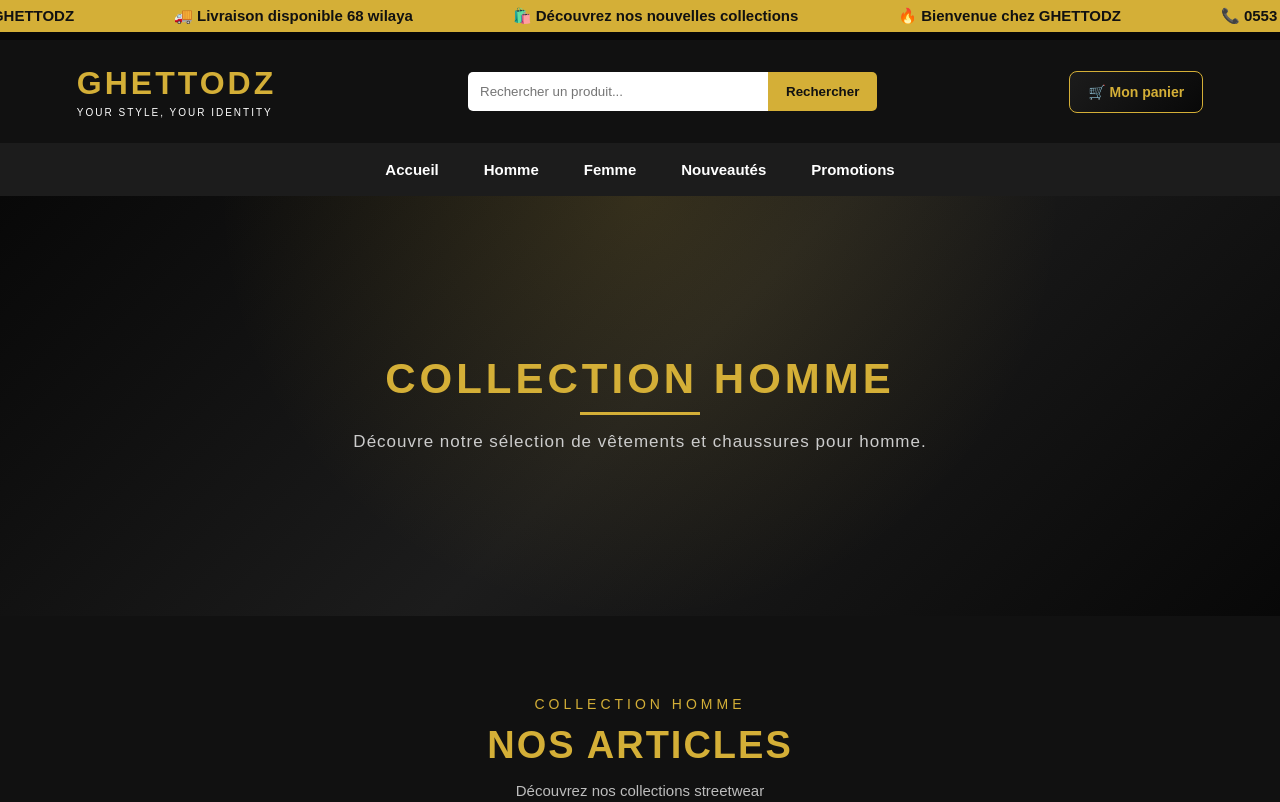
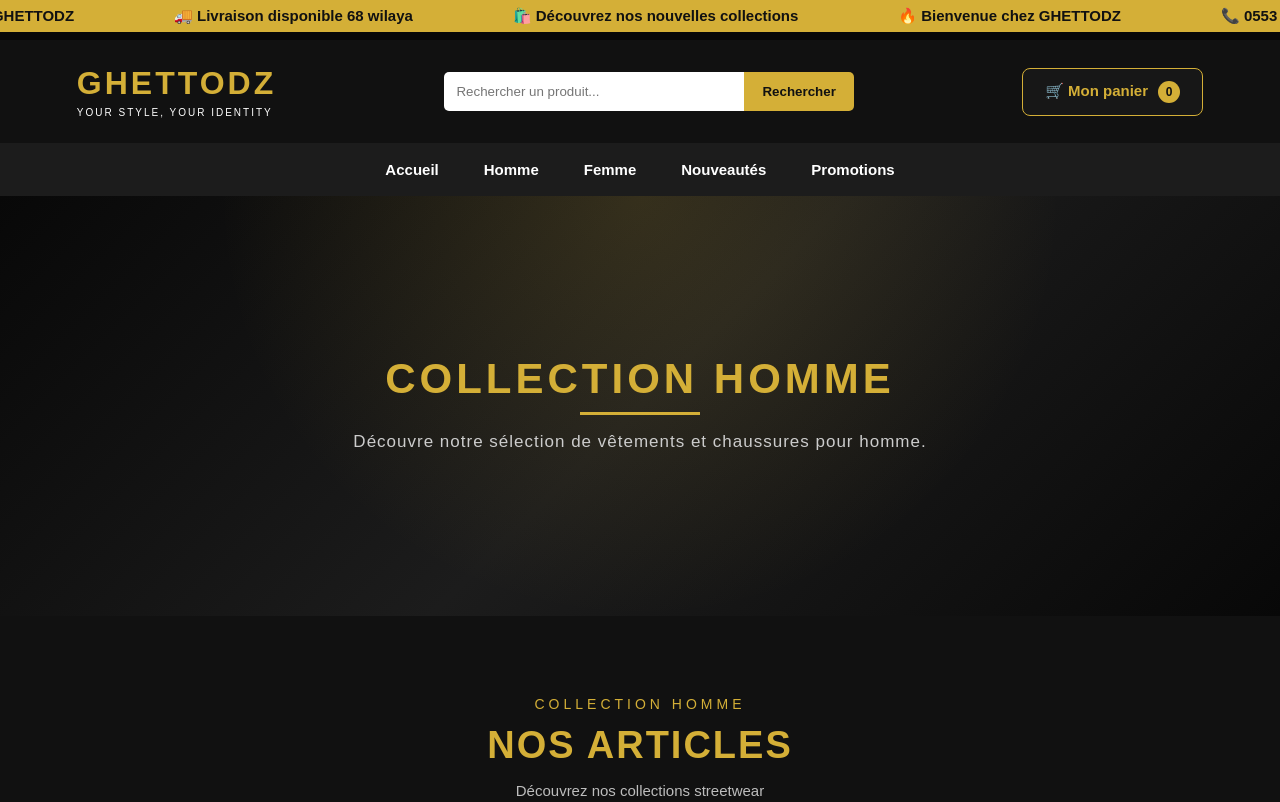
Before and after one commit to rabah687/GHETTODZ, a plain HTML site: page 2homme.html in a window 1280 px wide. Shown: the top 802 px of the page. Drawn offline with Linux system fonts and the light colour scheme.

Commit message:
panier compteur java script

```diff
--- a/2homme.html
+++ b/2homme.html
@@ -36,8 +36,18 @@
                 <button type="button">Rechercher</button>
             </div>
 
-            <div class="panier">
-                🛒 Mon panier
+
+
+<div class="panier">
+    <a href="./6panier.html">
+        🛒 Mon panier
+        <span id="compteur-panier">0</span>
+    </a>
+</div>
+
+
+
+
             </div>
 
         </div>
@@ -808,12 +818,67 @@ document.getElementById("ajouter-oversize").addEventListener("click", function (
     });
 
     localStorage.setItem("panierGHETTODZ", JSON.stringify(panier));
+    mettreAJourCompteurPanier();
 
     message.textContent = "T-shirt Oversize ajouté au panier !";
     message.style.color = "#d4af37";
 
 });
 
+
+/* COMPTEUR AUTOMATIQUE DU PANIER */
+
+function mettreAJourCompteurPanier() {
+    const compteur = document.getElementById("compteur-panier");
+
+    if (!compteur) {
+        return;
+    }
+
+    let panier = JSON.parse(
+        localStorage.getItem("panierGHETTODZ")
+    ) || [];
+
+    let nombreArticles = panier.reduce((total, article) => {
+        return total + Number(article.quantite || 1);
+    }, 0);
+
+    compteur.textContent = nombreArticles;
+}
+
+// Actualiser le compteur quand la page s'ouvre
+document.addEventListener("DOMContentLoaded", function () {
+    mettreAJourCompteurPanier();
+});
+
+// Actualiser le compteur si le panier change dans un autre onglet
+window.addEventListener("storage", function (event) {
+    if (event.key === "panierGHETTODZ") {
+        mettreAJourCompteurPanier();
+    }
+});
+
+function mettreAJourCompteurPanier() {
+    let panier = JSON.parse(
+        localStorage.getItem("panierGHETTODZ")
+    ) || [];
+
+    let compteur = document.getElementById("compteur-panier");
+
+    if (compteur) {
+        let total = panier.reduce(function (somme, article) {
+            return somme + Number(article.quantite || 1);
+        }, 0);
+
+        compteur.textContent = total;
+    }
+}
+
+// Afficher le nombre de produits dès l'ouverture de la page
+mettreAJourCompteurPanier();
+
+// Actualiser si le panier change dans un autre onglet
+window.addEventListener("storage", mettreAJourCompteurPanier);
     </script>
 
 </body>
--- a/css/style.css
+++ b/css/style.css
@@ -3434,3 +3434,98 @@ body {
     margin-bottom: 50px;
     text-shadow: 0 0 15px rgba(212, 175, 55, 0.25);
 }
+
+
+/* =====================================
+   BOUTON PANIER GHETTODZ
+===================================== */
+
+.panier {
+    display: flex;
+    align-items: center;
+    justify-content: center;
+    border: 1px solid #d4af37;
+    border-radius: 8px;
+    background: #171717;
+    padding: 12px 22px;
+    transition: all 0.3s ease;
+}
+
+.panier a {
+    color: #d4af37;
+    text-decoration: none;
+    font-size: 15px;
+    font-weight: 600;
+    white-space: nowrap;
+}
+
+.panier:hover {
+    background: #d4af37;
+    transform: translateY(-3px);
+    box-shadow: 0 5px 18px rgba(212, 175, 55, 0.25);
+}
+
+.panier:hover a {
+    color: #171717;
+}
+
+#compteur-panier {
+    display: inline-flex;
+    align-items: center;
+    justify-content: center;
+
+    min-width: 24px;
+    height: 24px;
+    padding: 0 6px;
+
+    margin-left: 8px;
+
+    background: #d4af37;
+    color: #171717;
+
+    border-radius: 50%;
+    font-size: 13px;
+    font-weight: 700;
+}
+
+
+/* COMPTEUR DU PANIER GHETTODZ */
+
+#compteur-panier {
+    display: inline-flex;
+    align-items: center;
+    justify-content: center;
+
+    min-width: 22px;
+    height: 22px;
+
+    margin-left: 8px;
+    padding: 0 5px;
+
+    background: #d4af37;
+    color: #171717;
+
+    border-radius: 50%;
+    font-size: 12px;
+    font-weight: 700;
+}
+/* COMPTEUR DU PANIER */
+#compteur-panier {
+    display: inline-flex;
+    align-items: center;
+    justify-content: center;
+
+    min-width: 22px;
+    height: 22px;
+    padding: 0 6px;
+
+    margin-left: 6px;
+
+    background-color: #d4af37;
+    color: #111;
+
+    font-size: 12px;
+    font-weight: bold;
+
+    border-radius: 50%;
+}
```
Also changed, not shown: 1index.html (+28 -4 lines), 6panier.html (+7 -3 lines).
